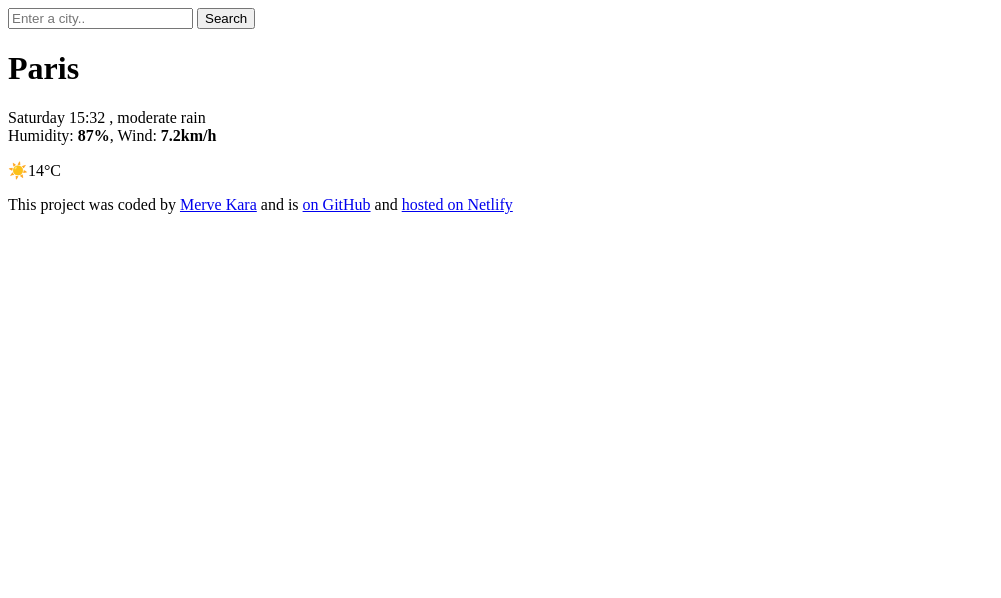
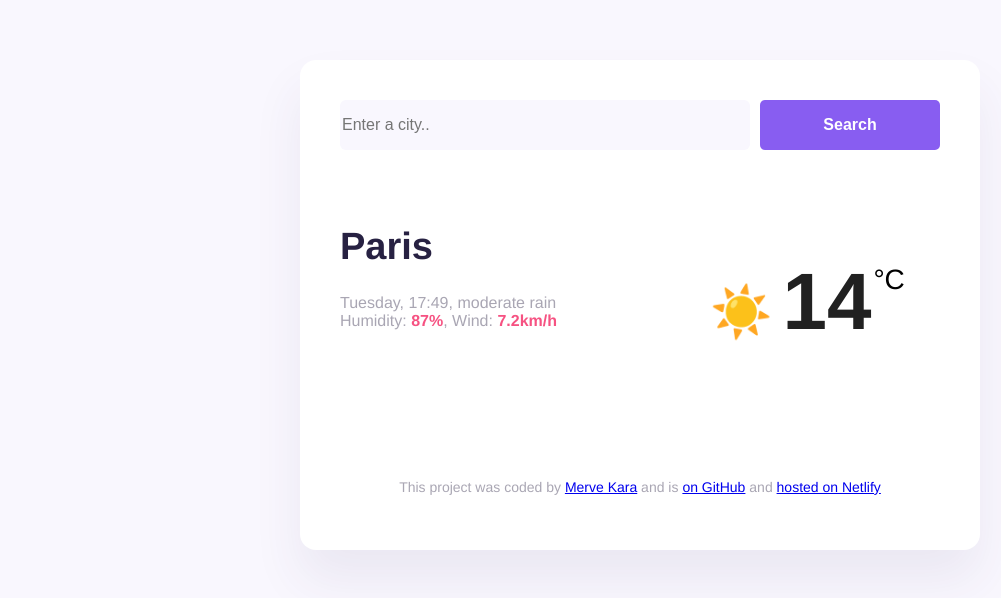
Before and after one commit to Rubialoca/My-awsome-project, a plain HTML site: page index.html in a window 1280 px wide. Shown: the whole page, without its empty margins (0-1001 px from the left). Drawn offline with nearby package versions, Linux system fonts and the light colour scheme.

Commit message:
changed html file

```diff
--- a/index.html
+++ b/index.html
@@ -3,8 +3,10 @@
   <head>
     <meta charset="UTF-8" />
     <meta name="viewport" content="width=device-width, initial-scale=1.0" />
-    <link rel="stylesheet" href="src/styles.css" />
-    <script src="src/index.js" defer></script>
+
+    <link rel="stylesheet" href="style.css" />
+    <script src="index.js" defer></script>
+
     <title>My weather application</title>
   </head>
   <body>
```
